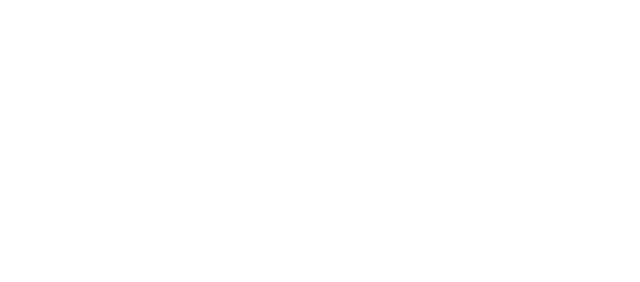
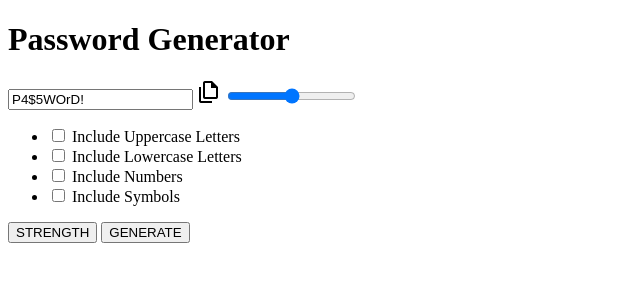
Before and after one commit to Chiiorrma/My-password-generator-_app, a plain HTML site: page index.html in a window 1280 px wide. Shown: the whole page, without its empty margins (0-640 px from the left). Drawn offline with nearby package versions, Linux system fonts and the light colour scheme.

Commit message:
Tried the first structure of the page

```diff
--- a/index.html
+++ b/index.html
@@ -10,7 +10,36 @@
 </head>
 
 <body>
-
+  <div class="container">
+    <div class="generator">
+      <h1>Password Generator</h1>
+      <input type="text" value="P4$5WOrD!" id="">
+      <span class="material-symbols-outlined">
+        file_copy
+      </span>
+      <input type="range" name="" id="">
+      <div>
+        <ul>
+          <li>
+            <input type="checkbox" name="" id=""> <label for="">Include Uppercase Letters
+          </li></label>
+          <li>
+            <input type="checkbox" name="" id=""> <label for="">Include Lowercase Letters</label>
+          </li>
+          <li>
+            <input type="checkbox" name="" id=""> <label for="">Include Numbers</label>
+          </li>
+          <li>
+            <input type="checkbox" name="" id=""> <label for="">Include Symbols</label>
+          </li>
+        </ul>
+      </div>
+      <div class="btns">
+        <button type="button">STRENGTH</button>
+        <button type="submit">GENERATE </button>
+      </div>
+    </div>
+  </div>
 </body>
 
 </html>
```
